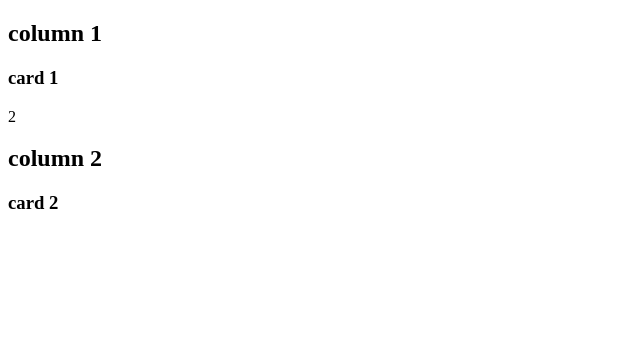
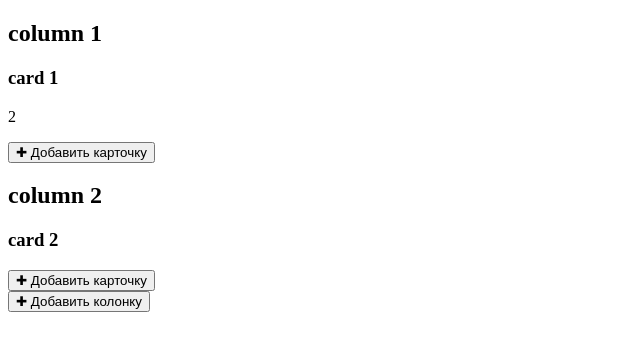
Before and after one commit to EzhovSergey/purrweb_trello, a React (Create React App) app: page / in a window 1280 px wide. Shown: the top 350 px of the page, without its empty margins (0-640 px from the left). Built offline with nearby package versions, Linux system fonts and the light colour scheme.

Commit message:
feat: add empty function event handling

```diff
--- a/src/App.tsx
+++ b/src/App.tsx
@@ -1,10 +1,69 @@
-import React from 'react';
+import React, { useEffect, useState } from 'react';
 import Board from './pages/board/Board';
+import { Column as ColumnType, BoardFuntionsProps } from './common/types';
+import { state } from './api/index'
+
 
 function App() {
+  const [columns, setColumns] = useState<ColumnType[]>([]);
+
+  const getColumns = (): ColumnType[] => {
+    return state.columns
+  }
+
+  const handleCreateColumn: BoardFuntionsProps['handleCreateColumn'] = (createColumnDto) => {
+
+  }
+
+  const handleUpdateColumn: BoardFuntionsProps['handleUpdateColumn'] = (id, updateColumnDTO) => {
+
+  }
+
+  const handleDeleteColumn: BoardFuntionsProps['handleDeleteColumn'] = (id) => {
+
+  }
+
+  const handleCreateCard: BoardFuntionsProps['handleCreateCard'] = (idColumn, createCardDTO) => {
+
+  }
+
+  const handleUpdateCard: BoardFuntionsProps['handleUpdateCard'] = (id, updateCardDTO) => {
+  }
+
+  const handleDeleteCard: BoardFuntionsProps['handleDeleteCard'] = (id) => {
+
+  }
+
+  const handleCreateComment: BoardFuntionsProps['handleCreateComment'] = (idCard, createCommentDTO) => {
+
+  }
+
+  const handleUpdateComment: BoardFuntionsProps['handleUpdateComment'] = (id, updateCommentDTO) => {
+
+  }
+
+  const handleDeleteComment: BoardFuntionsProps['handleDeleteComment'] = (id) => {
+
+  }
+
+  useEffect(() => {
+    setColumns(getColumns())
+  }, [])
+
   return (
     <>
-      <Board />
+      <Board
+        columns={columns}
+        handleCreateColumn={handleCreateColumn}
+        handleUpdateColumn={handleUpdateColumn}
+        handleDeleteColumn={handleDeleteColumn}
+        handleCreateCard={handleCreateCard}
+        handleUpdateCard={handleUpdateCard}
+        handleDeleteCard={handleDeleteCard}
+        handleCreateComment={handleCreateComment}
+        handleUpdateComment={handleUpdateComment}
+        handleDeleteComment={handleDeleteComment}
+      />
     </>
   );
 }
--- a/src/pages/board/Board.tsx
+++ b/src/pages/board/Board.tsx
@@ -1,16 +1,27 @@
 import React, { FC } from 'react';
 import { Board as SBoard } from './Board.style';
 import { ColumnsList } from './components';
-import { state } from '../../api/index'
+import { Column as ColumnType, BoardFuntionsProps } from '../../common/types';
 
-type props = {
-
+type props = BoardFuntionsProps & {
+  columns: ColumnType[];
 }
 
-const Board: FC<props> = () => {
+const Board: FC<props> = (props) => {
   return (
     <SBoard>
-      <ColumnsList columns={state.columns}/>
+      <ColumnsList
+        columns={props.columns}
+        handleCreateColumn={props.handleCreateColumn}
+        handleUpdateColumn={props.handleUpdateColumn}
+        handleDeleteColumn={props.handleDeleteColumn}
+        handleCreateCard={props.handleCreateCard}
+        handleUpdateCard={props.handleUpdateCard}
+        handleDeleteCard={props.handleDeleteCard}
+        handleCreateComment={props.handleCreateComment}
+        handleUpdateComment={props.handleUpdateComment}
+        handleDeleteComment={props.handleDeleteComment}
+      />
     </SBoard>
   )
 }
--- a/src/pages/board/components/card/Card.tsx
+++ b/src/pages/board/components/card/Card.tsx
@@ -1,25 +1,27 @@
 import React, { FC } from 'react';
-import { Card as CardType } from '../../../../common/types';
+import { BoardFuntionsProps, Card as CardType } from '../../../../common/types';
 import { Card as SCard } from './Card.style';
 
-type props = {
+type props = Pick<BoardFuntionsProps,
+ 'handleCreateComment' | 'handleDeleteCard'
+| 'handleDeleteComment' | 'handleUpdateCard' | 'handleUpdateComment'> & {
   card: CardType;
 }
 
-export const Card: FC<props> = ({ card }) => {
+export const Card: FC<props> = (props) => {
   const renderCountComments = () => {
-    if(!card.comments?.length) {
+    if(!props.card.comments?.length) {
       return null;
     }
 
     return (
-      <p>{ card.comments.length }</p>
+      <p>{ props.card.comments.length }</p>
     )
   }
 
   return (
     <SCard>
-      <h3>{ card.name }</h3>
+      <h3>{ props.card.name }</h3>
       {renderCountComments()}
     </SCard>
   )
--- a/src/pages/board/components/cardsList/CardsList.tsx
+++ b/src/pages/board/components/cardsList/CardsList.tsx
@@ -1,30 +1,44 @@
 import React, { FC } from 'react';
-import { Card as CardType } from '../../../../common/types';
+import { Card as CardType, BoardFuntionsProps, Column as ColumnType } from '../../../../common/types';
+import { CreateComponent } from '../../../../components';
 import { Card } from '../index';
 import { CardsList as SCardsList } from './CardsList.style';
 
-type props = {
-  cards?: CardType[];
-}
+type props = Pick<BoardFuntionsProps,
+  'handleCreateCard' | 'handleCreateComment' | 'handleDeleteCard'
+  | 'handleDeleteComment' | 'handleUpdateCard' | 'handleUpdateComment'> & {
+    cards?: CardType[];
+    columnId: ColumnType['id'];
+  }
 
-export const CardsList: FC<props> = ({ cards }) => {
+export const CardsList: FC<props> = (props) => {
 
   const renderCards = () => {
-    if (!cards || !cards.length) {
+    if (!props.cards || !props.cards.length) {
       return null;
     }
 
-    return cards.map(card =>
+    return props.cards.map(card =>
       <Card
         card={card}
         key={card.id}
+        handleUpdateCard={props.handleUpdateCard}
+        handleDeleteCard={props.handleDeleteCard}
+        handleCreateComment={props.handleCreateComment}
+        handleUpdateComment={props.handleUpdateComment}
+        handleDeleteComment={props.handleDeleteComment}
       />
     )
+  }
+
+  const createCard = (value: string): void => {
+    // props.handleCreateCard(props.columnId, { name: value })
   }
 
   return (
     <SCardsList>
       {renderCards()}
+      <CreateComponent type='card' handleCreateComponent={createCard} />
     </SCardsList>
   )
 }
--- a/src/pages/board/components/column/Column.tsx
+++ b/src/pages/board/components/column/Column.tsx
@@ -1,17 +1,29 @@
 import React, { FC } from 'react';
-import { Column as ColumnType } from '../../../../common/types';
+import { Column as ColumnType, BoardFuntionsProps } from '../../../../common/types';
 import { CardsList } from '../index';
 import { Column as SColumn } from './Column.style';
 
-type props = {
-  column: ColumnType
+type props = Pick<BoardFuntionsProps,
+  'handleCreateCard' | 'handleCreateComment' | 'handleDeleteCard'
+  | 'handleDeleteColumn' | 'handleDeleteComment' | 'handleUpdateCard'
+  | 'handleUpdateColumn' | 'handleUpdateComment'> & {
+  column: ColumnType;
 }
 
-export const Column: FC<props> = ({ column }) => {
+export const Column: FC<props> = (props) => {
   return (
     <SColumn>
-      <h2>{ column.name }</h2>
-      <CardsList cards={column.cards} />
+      <h2>{props.column.name}</h2>
+      <CardsList
+        columnId={props.column.id}
+        cards={props.column.cards}
+        handleCreateCard={props.handleCreateCard}
+        handleUpdateCard={props.handleUpdateCard}
+        handleDeleteCard={props.handleDeleteCard}
+        handleCreateComment={props.handleCreateComment}
+        handleUpdateComment={props.handleUpdateComment}
+        handleDeleteComment={props.handleDeleteComment}
+      />
     </SColumn>
   )
 }
--- a/src/pages/board/components/columnsList/ColumnsList.tsx
+++ b/src/pages/board/components/columnsList/ColumnsList.tsx
@@ -1,30 +1,47 @@
 import React, { FC } from 'react';
-import { Column as ColumnType } from '../../../../common/types';
-import { Column } from '../index';
+import { Column as ColumnType, BoardFuntionsProps } from '../../../../common/types';
+import { CreateComponent } from '../../../../components/';
+import { Column } from '..';
 import { ColumnsList as SColumnsList } from './ColumnsList.style';
 
-type props = {
-  columns: ColumnType[];
+type props = BoardFuntionsProps & {
+  columns?: ColumnType[];
 }
 
-export const ColumnsList: FC<props> = ({ columns }) => {
+export const ColumnsList: FC<props> = (props) => {
 
-  const renderColumns = (columns: ColumnType[]) => {
-    if(!columns.length) {
+  const renderColumns = () => {
+    if (!props.columns || !props.columns.length) {
       return null;
     }
 
-    return columns.map(column =>
+    return props.columns.map(column =>
       <Column
         column={column}
         key={column.id}
+        handleUpdateColumn={props.handleUpdateColumn}
+        handleDeleteColumn={props.handleDeleteColumn}
+        handleCreateCard={props.handleCreateCard}
+        handleUpdateCard={props.handleUpdateCard}
+        handleDeleteCard={props.handleDeleteCard}
+        handleCreateComment={props.handleCreateComment}
+        handleUpdateComment={props.handleUpdateComment}
+        handleDeleteComment={props.handleDeleteComment}
       />
     )
   }
 
+  const createColumn = (value: string): void => {
+    props.handleCreateColumn({name: value})
+  }
+
   return (
     <SColumnsList>
-      {renderColumns(columns)}
+      {renderColumns()}
+      <CreateComponent
+        type='column'
+        handleCreateComponent={createColumn}
+      />
     </SColumnsList>
   )
 }
```
